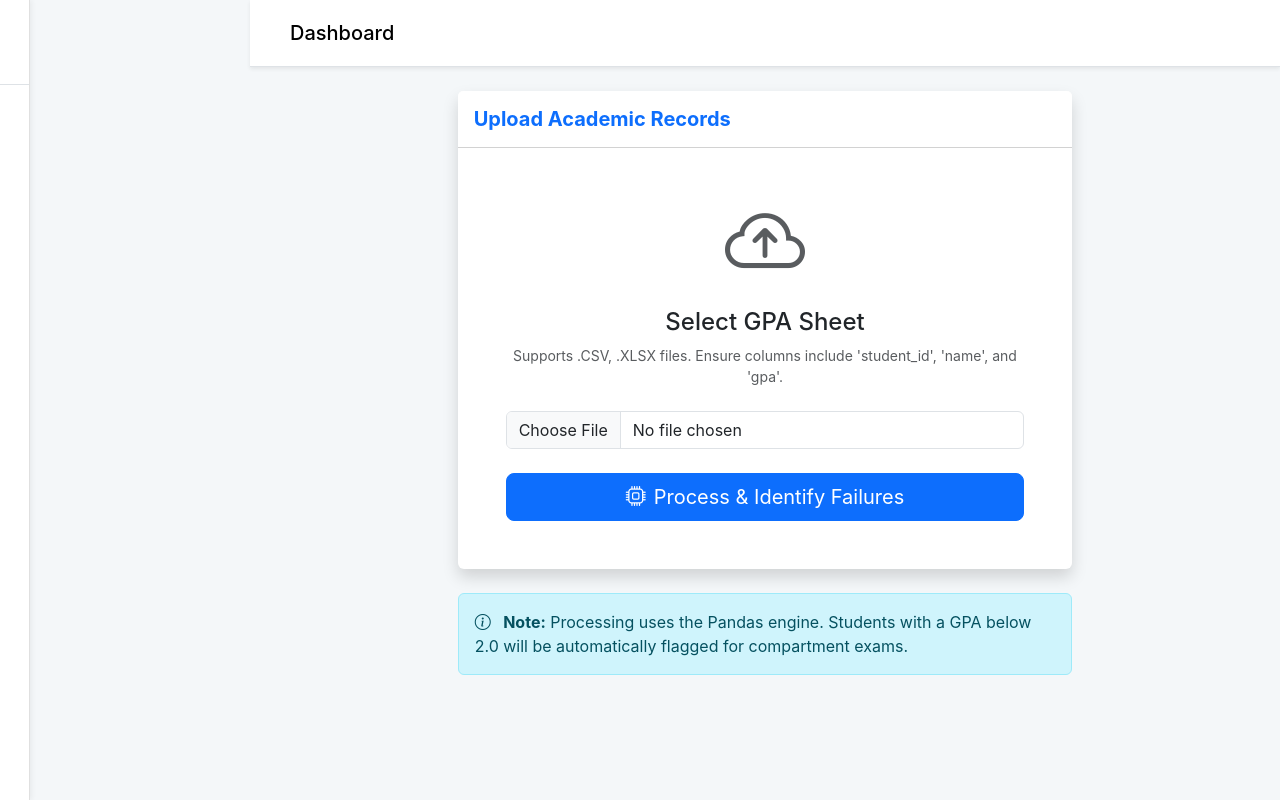
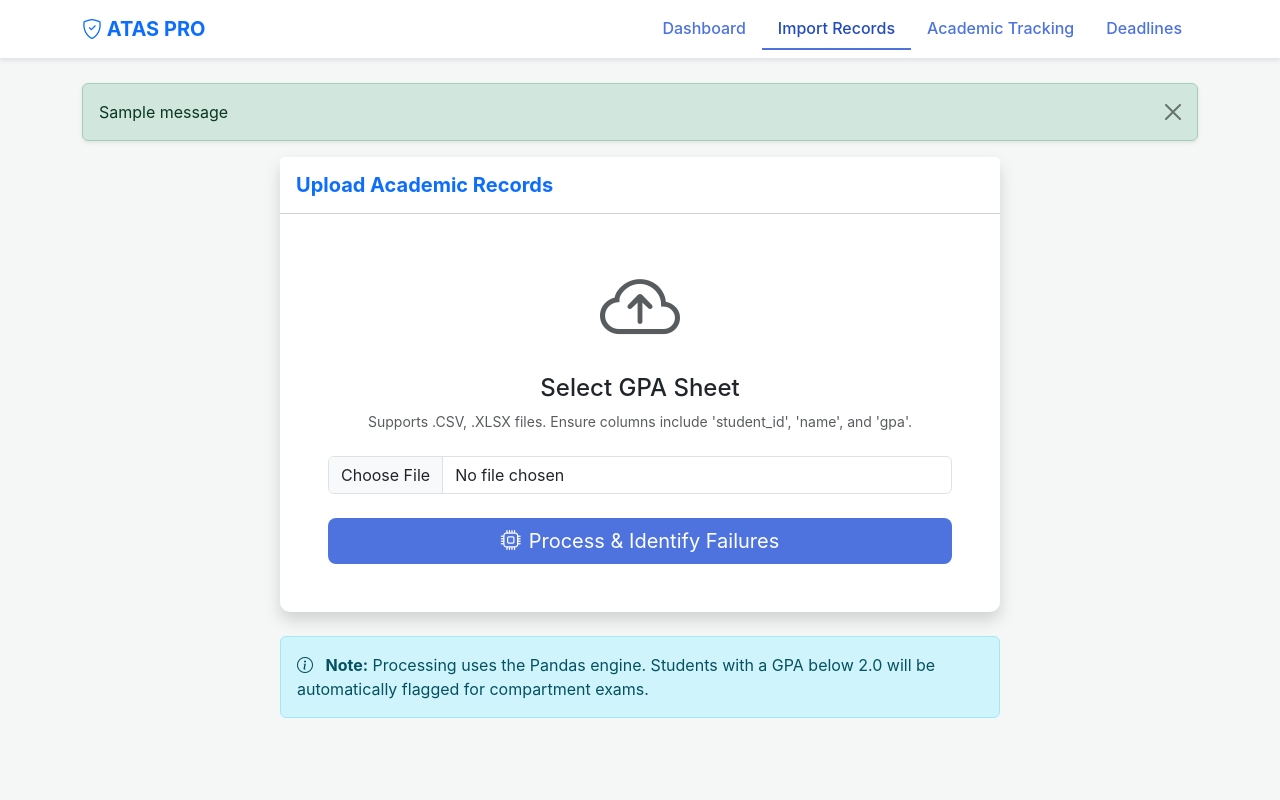
Before and after one commit to neeteshupreti/AcademicTrackingandAlertSystem, a Django app: page /students/upload/ in a window 1280 px wide. Run offline with Django 5.2, Linux system fonts and the light colour scheme; tables that the repository leaves empty hold one stand-in row (values such as "Sample post"); one stand-in notice (Sample message) is shown.

Commit message:
Initial Commit

```diff
--- a/ATAS/core/templates/core/admin_base.html
+++ b/ATAS/core/templates/core/admin_base.html
@@ -3,33 +3,61 @@
 <html lang="en">
 <head>
     <meta charset="UTF-8">
-    <title>ATAS Pro</title>
+    <meta name="viewport" content="width=device-width, initial-scale=1.0">
+    <title>ATAS | Academic Tracking</title>
     <link href="https://cdn.jsdelivr.net/npm/bootstrap@5.3.3/dist/css/bootstrap.min.css" rel="stylesheet">
     <link rel="stylesheet" href="https://cdn.jsdelivr.net/npm/bootstrap-icons@1.11.3/font/bootstrap-icons.css">
-    <link rel="stylesheet" href="{% static 'css/base.css' %}">
+    <style>
+        body { background-color: #f4f7f6; font-family: 'Inter', sans-serif; }
+        .navbar { background: #ffffff; border-bottom: 1px solid #e3e6f0; }
+        .nav-link { font-weight: 500; color: #4e73df; transition: 0.3s; }
+        .nav-link:hover { color: #2e59d9; }
+        .nav-link.active { border-bottom: 2px solid #4e73df; color: #224abe !important; }
+        .card { border: none; border-radius: 10px; }
+        .btn-primary { background-color: #4e73df; border: none; }
+    </style>
 </head>
 <body>
-    <div class="d-flex" id="wrapper">
-        <div id="sidebar-wrapper" class="border-right" style="width: 280px;">
-            <div class="sidebar-heading p-4 fs-4 fw-bold border-bottom">ATAS System</div>
-            <div class="list-group list-group-flush">
-                <a href="{% url 'home' %}" class="list-group-item list-group-item-action"><i class="bi bi-house-door me-2"></i> Dashboard</a>
-                <a href="{% url 'upload_gpa' %}" class="list-group-item list-group-item-action"><i class="bi bi-upload me-2"></i> Upload GPA Sheet</a>
-                <a href="{% url 'compartment_students' %}" class="list-group-item list-group-item-action"><i class="bi bi-people me-2"></i> Student List</a>
-                <a href="{% url 'set_deadline' %}" class="list-group-item list-group-item-action"><i class="bi bi-alarm me-2"></i> Set Deadlines</a>
+    <nav class="navbar navbar-expand-lg sticky-top shadow-sm mb-4">
+        <div class="container">
+            <a class="navbar-brand fw-bold text-primary" href="{% url 'home' %}">
+                <i class="bi bi-shield-check"></i> ATAS PRO
+            </a>
+            <button class="navbar-toggler" type="button" data-bs-toggle="collapse" data-bs-target="#navbarNav">
+                <span class="navbar-toggler-icon"></span>
+            </button>
+            <div class="collapse navbar-collapse" id="navbarNav">
+                <ul class="navbar-nav ms-auto">
+                    <li class="nav-item">
+                        <a class="nav-link px-3 {% if request.resolver_match.url_name == 'home' %}active{% endif %}" href="{% url 'home' %}">Dashboard</a>
+                    </li>
+                    <li class="nav-item">
+                        <a class="nav-link px-3 {% if request.resolver_match.url_name == 'upload_gpa' %}active{% endif %}" href="{% url 'upload_gpa' %}">Import Records</a>
+                    </li>
+                    <li class="nav-item">
+                        <a class="nav-link px-3 {% if request.resolver_match.url_name == 'compartment_students' %}active{% endif %}" href="{% url 'compartment_students' %}">Academic Tracking</a>
+                    </li>
+                    <li class="nav-item">
+                        <a class="nav-link px-3 {% if request.resolver_match.url_name == 'set_deadline' %}active{% endif %}" href="{% url 'set_deadline' %}">Deadlines</a>
+                    </li>
+                </ul>
             </div>
         </div>
+    </nav>
 
-        <div id="page-content-wrapper" class="w-100">
-            <nav class="navbar navbar-light bg-white border-bottom p-3 shadow-sm">
-                <div class="container-fluid">
-                    <span class="navbar-brand mb-0 h1">{% block page_title %}Dashboard{% endblock %}</span>
+    <div class="container">
+        {% if messages %}
+            {% for message in messages %}
+                <div class="alert alert-{{ message.tags }} alert-dismissible fade show shadow-sm" role="alert">
+                    {{ message }}
+                    <button type="button" class="btn-close" data-bs-dismiss="alert"></button>
                 </div>
-            </nav>
-            <div class="container-fluid p-4">
-                {% block content %}{% endblock %}
-            </div>
-        </div>
+            {% endfor %}
+        {% endif %}
+
+        {% block content %}{% endblock %}
     </div>
+
+    <script src="https://cdn.jsdelivr.net/npm/bootstrap@5.3.3/dist/js/bootstrap.bundle.min.js"></script>
 </body>
 </html>
--- a/ATAS/students/views.py
+++ b/ATAS/students/views.py
@@ -35,6 +35,20 @@ def upload_gpa_sheet(request):
     return render(request, 'students/upload_gpa.html')
 
 def compartment_students_list(request):
-    # Fixed: Passing 'records' to the template
+    """View with dynamic filtering by semester/status."""
     records = CompartExamRecord.objects.select_related('student').all()
+
+    # Get filter values from the URL
+    semester = request.GET.get('semester')
+    status = request.GET.get('status')
+
+    if semester:
+        # Assuming your student model has a semester field
+        records = records.filter(student__semester=semester)
+
+    if status == 'notified':
+        records = records.filter(is_cleared=True)
+    elif status == 'pending':
+        records = records.filter(is_cleared=False)
+
     return render(request, 'students/compartment_list.html', {'records': records})
```
Also changed, not shown: ATAS/students/templates/students/compartment_list.html (+71 -8 lines).
